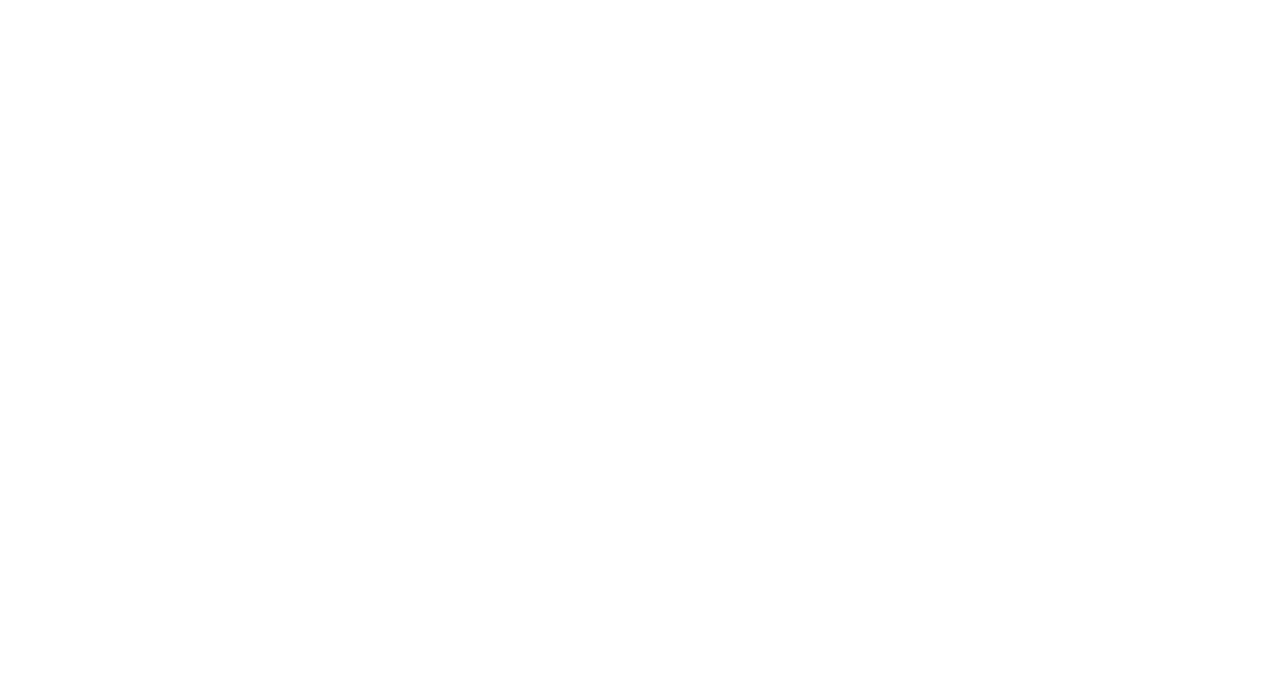
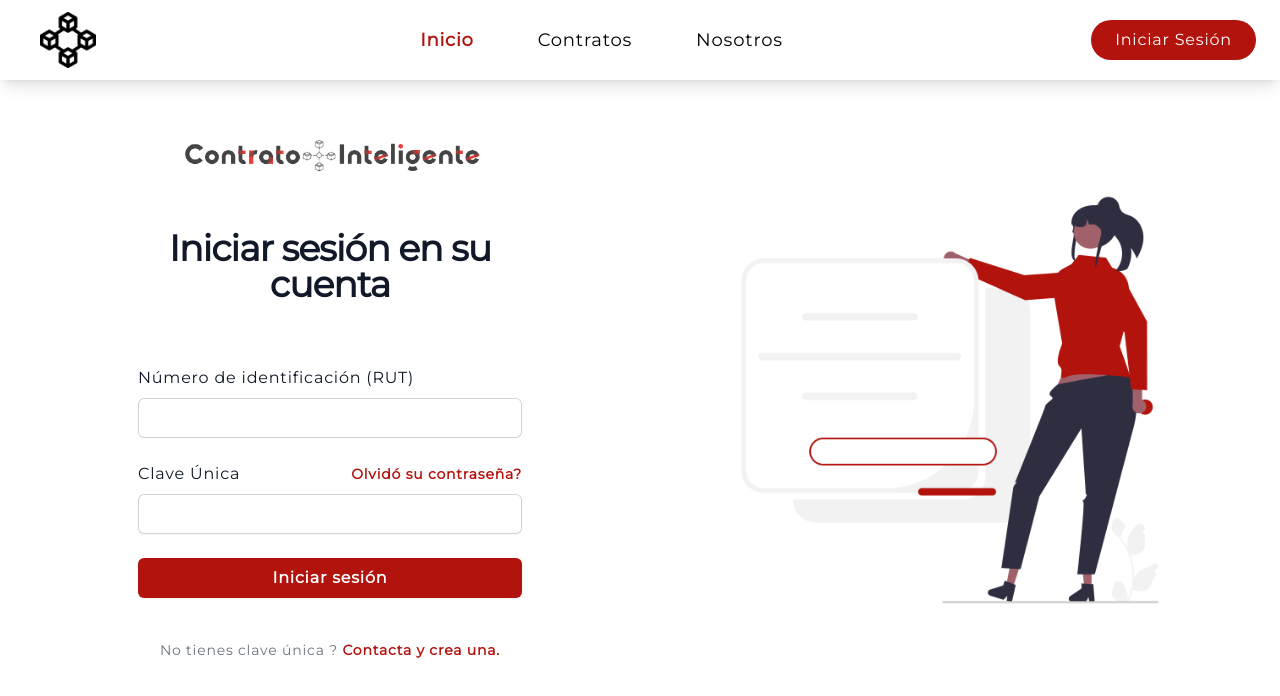
Before and after one commit to DonPatoMalo/Contrato-Inteligente, a React (Vite) app: page /login in a window 1280 px wide. Before the commit this address had no page. Shown: the top 696 px of the page. Built offline with nearby package versions, Linux system fonts and the light colour scheme.

Commit message:
[UPDATE] Login component

```diff
--- a/src/Components/Navbar/index.jsx
+++ b/src/Components/Navbar/index.jsx
@@ -8,11 +8,11 @@
             <nav className="max-w-screen-xl mx-auto flex justify-between items-center w-full h-full">
                 <img src={Logo} alt="Blockchain Logo" className="w-14 m-10" />
                 <ul className="flex items-center gap-16 text-lg">
-                    <li className="text-Rojo font-semibold"> <NavLink to="/">Inicio</NavLink></li>
-                    <li> <NavLink to="/contratos">Contratos</NavLink></li>
-                    <li> <NavLink to="/nosotros">Nosotros</NavLink> </li>
+                    <li className="text-Rojo font-semibold"> <NavLink to="#inicio">Inicio</NavLink></li>
+                    <li> <NavLink to="#contratos">Contratos</NavLink> </li>
+                    <li> <NavLink to="#nosotros">Nosotros</NavLink> </li>
                 </ul>
-                <button className="h-10 bg-Rojo text-Blanco px-6 py-2 mx-6 rounded-full">Iniciar Sesión</button>
+                <button className="h-10 bg-Rojo text-Blanco px-6 py-2 mx-6 rounded-full"> <NavLink to="/login"> Iniciar Sesión </NavLink> </button>
             </nav>
         </header>
     )
--- a/src/Pages/App/index.jsx
+++ b/src/Pages/App/index.jsx
@@ -1,11 +1,11 @@
 import { useRoutes, BrowserRouter } from 'react-router-dom'
 import Home from '../Home'
-// import Login from '../Login'
+import Login from '../Login'
 import './index.css'
 
 const AppRutas = () => useRoutes([
-    { path: '/', element: <Home /> }
-    // { path: '/login', element: <Login /> }
+    { path: '/', element: <Home /> },
+    { path: '/login', element: <Login /> }
 ])
 
 
--- /dev/null
+++ b/src/Pages/Login/index.jsx
@@ -0,0 +1,91 @@
+import Navbar from "../../Components/Navbar"
+import ContratoImagen from "../../assets/img/logoContrato.png"
+import Ilustracion from "../../assets/img/signIn.png"
+
+
+function Login() {
+    return (
+        <>
+            <Navbar />
+            <main className="max-w-screen-xl bg-Blanco font-Montserrat mx-auto p-5 min-h-screen tracking-wider flex justify-center items-center mt-[-5rem]">
+                <section className="w-1/2 flex flex-col justify-center items-center relative top-5">
+                    <div className="w-full flex justify-center items-center">
+                        <img src={ContratoImagen} alt="Logo de contrato inteligente" className="w-2/4"/>
+                    </div>
+
+                    <div className="flex min-h-full flex-1 flex-col justify-center px-6 py-12 lg:px-8">
+                        <div className="sm:mx-auto sm:w-full sm:max-w-sm">
+                            <h2 className="text-center text-4xl font-bold leading-9 tracking-tight text-gray-900">
+                                Iniciar sesión en su cuenta
+                            </h2>
+                        </div>
+
+                        <div className="mt-16 sm:mx-auto sm:w-full sm:max-w-sm">
+                            <form className="space-y-6" action="#" method="POST">
+                                <div>
+                                    <label htmlFor="email" className="block text-md font-medium leading-6 text-gray-900">
+                                        Número de identificación (RUT)
+                                    </label>
+                                    <div className="mt-2">
+                                        <input
+                                            id="email"
+                                            name="email"
+                                            type="email"
+                                            autoComplete="email"
+                                            required
+                                            className="block w-full rounded-md border-0 p-2 text-gray-900 shadow- ring-1 ring-inset ring-gray-300 placeholder:text-gray-400 focus:ring-2 focus:ring-inset focus:ring-indigo-600 sm:text-sm sm:leading-6"
+                                        />
+                                    </div>
+                                </div>
+
+                                <div>
+                                    <div className="flex items-center justify-between">
+                                        <label htmlFor="password" className="block text-md font-medium leading-6 text-gray-900">
+                                            Clave Única
+                                        </label>
+                                        <div className="text-sm">
+                                            <a href="https://claveunica.gob.cl" className="font-semibold text-Rojo hover:text-red-500">
+                                                Olvidó su contraseña?
+                                            </a>
+                                        </div>
+                                    </div>
+                                    <div className="mt-2">
+                                        <input
+                                            id="password"
+                                            name="password"
+                                            type="password"
+                                            autoComplete="current-password"
+                                            required
+                                            className="block w-full rounded-md border-0 p-2 text-gray-900 shadow-sm ring-1 ring-inset ring-gray-300 placeholder:text-gray-400 focus:ring-2 focus:ring-inset focus:ring-indigo-600 sm:text-sm sm:leading-6"
+                                        />
+                                    </div>
+                                </div>
+
+                                <div>
+                                    <button
+                                        type="submit"
+                                        className="flex w-full justify-center rounded-md bg-Rojo p-2 text-md font-semibold leading-6 text-white shadow-sm hover:bg-red-500 focus-visible:outline focus-visible:outline-2 focus-visible:outline-offset-2 focus-visible:outline-indigo-600"
+                                    >
+                                        Iniciar sesión
+                                    </button>
+                                </div>
+                            </form>
+
+                            <p className="mt-10 text-center text-sm text-gray-500">
+                                No tienes clave única ?{' '}
+                                <a href="https://claveunica.gob.cl" className="font-semibold leading-6 text-Rojo hover:text-red-500">
+                                    Contacta y crea una.
+                                </a>
+                            </p>
+                        </div>
+                    </div>
+                </section>
+                <section className="w-1/2 h-auto flex justify-center items-center">
+                    <img src={Ilustracion} alt="" />
+                </section>
+            </main>
+        </>
+    )
+}
+
+export default Login
```
